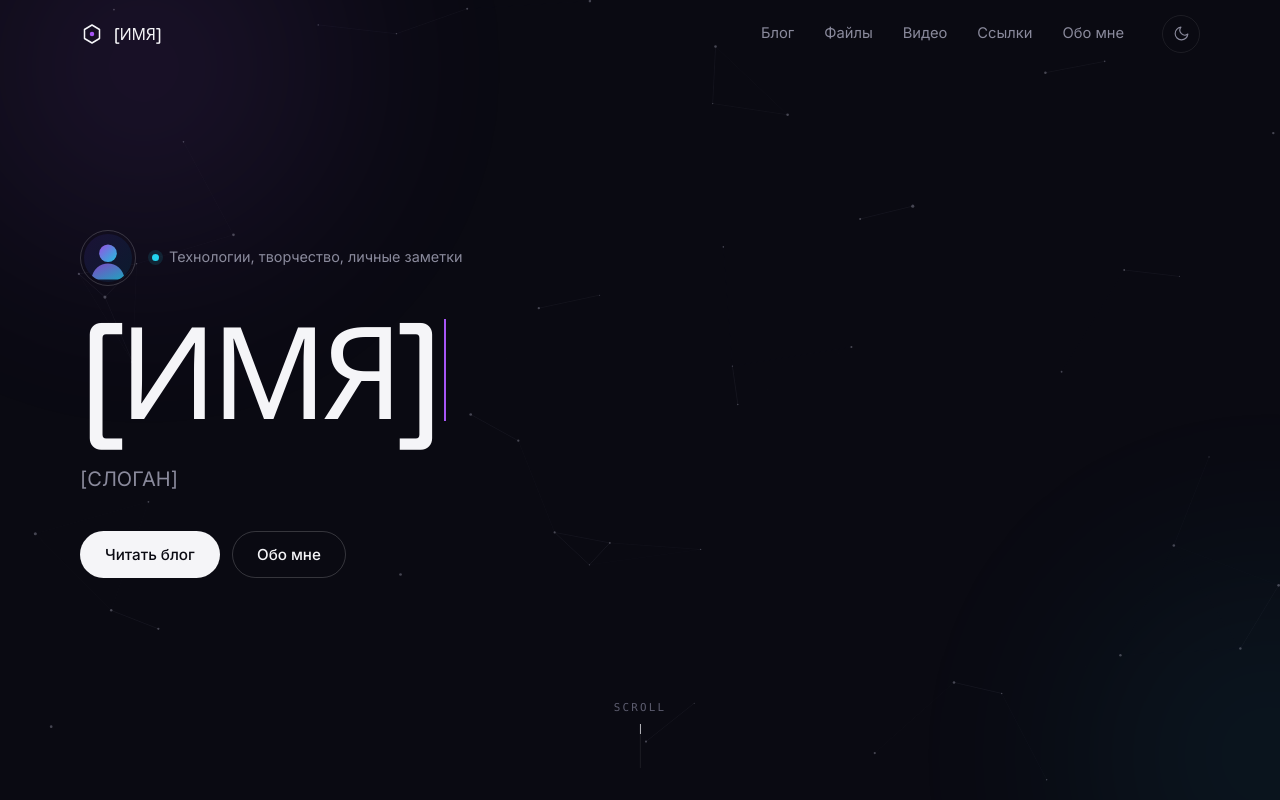
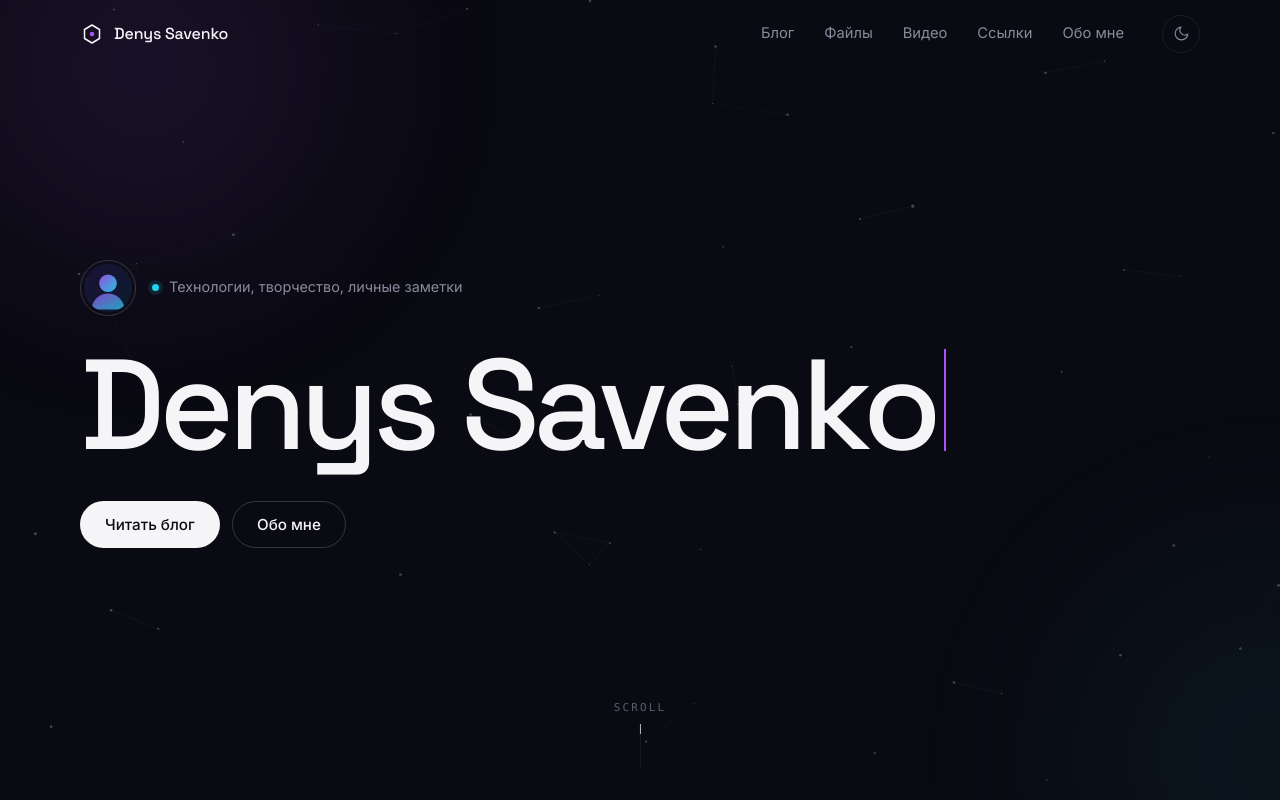
Before and after one commit to fiften1/blog-com, a plain HTML site: page index.html in a window 1280 px wide. Shown: the top 800 px of the page. Drawn offline with Linux system fonts and the light colour scheme.

Commit message:
Имя Denys Savenko вместо заглушки, убран слоган
Co-Authored-By: Claude Opus 5.5 <noreply@anthropic.com>

```diff
--- a/index.html
+++ b/index.html
@@ -4,21 +4,22 @@
   <meta charset="utf-8">
   <meta name="viewport" content="width=device-width, initial-scale=1">
 
-  <!-- ===== SEO: замените [ИМЯ] и [СЛОГАН] на свои ===== -->
-  <title>[ИМЯ] — личный блог</title>
-  <meta name="description" content="[СЛОГАН]. Личный блог о технологиях, творчестве и жизни: посты, файлы, видео и полезные ссылки.">
-  <meta name="author" content="[ИМЯ]">
+  <!-- ===== SEO ===== -->
+  <title>Denys Savenko — личный блог</title>
+  <meta name="description" content="Личный блог Denys Savenko о технологиях, творчестве и жизни: посты, файлы, видео и полезные ссылки.">
+  <meta name="author" content="Denys Savenko">
   <meta name="theme-color" content="#0a0a12">
 
   <!-- ===== Open Graph / превью в соцсетях ===== -->
   <meta property="og:type" content="website">
-  <meta property="og:title" content="[ИМЯ] — личный блог">
-  <meta property="og:description" content="[СЛОГАН]. Технологии, творчество и личные заметки.">
+  <meta property="og:url" content="https://blog-com-ten.vercel.app/">
+  <meta property="og:title" content="Denys Savenko — личный блог">
+  <meta property="og:description" content="Технологии, творчество и личные заметки.">
   <meta property="og:image" content="https://images.unsplash.com/photo-1514565131-fce0801e5785?auto=format&fit=crop&w=1200&h=630&q=80">
   <meta property="og:locale" content="ru_RU">
   <meta name="twitter:card" content="summary_large_image">
-  <meta name="twitter:title" content="[ИМЯ] — личный блог">
-  <meta name="twitter:description" content="[СЛОГАН]. Технологии, творчество и личные заметки.">
+  <meta name="twitter:title" content="Denys Savenko — личный блог">
+  <meta name="twitter:description" content="Технологии, творчество и личные заметки.">
 
   <link rel="icon" href="images/favicon.svg" type="image/svg+xml">
 
@@ -68,7 +69,7 @@
           <path d="M32 8 52 20v24L32 56 12 44V20z" fill="none" stroke="currentColor" stroke-width="4" stroke-linejoin="round"/>
           <circle cx="32" cy="32" r="6" fill="#a855f7"/>
         </svg>
-        <span>[ИМЯ]</span>
+        <span>Denys Savenko</span>
       </a>
 
       <nav class="nav" id="nav" aria-label="Основное меню">
@@ -99,12 +100,11 @@
       <canvas class="hero__canvas" id="particles" aria-hidden="true"></canvas>
       <div class="container hero__inner">
         <div class="hero__top reveal">
-          <img class="hero__avatar" src="images/avatar.svg" alt="Аватар автора блога [ИМЯ]" width="56" height="56">
+          <img class="hero__avatar" src="images/avatar.svg" alt="Аватар автора блога Denys Savenko" width="56" height="56">
           <span class="hero__status"><span class="dot" aria-hidden="true"></span>Технологии, творчество, личные заметки</span>
         </div>
-        <!-- Текст из data-text «печатается» скриптом. Замените [ИМЯ] -->
-        <h1 class="hero__title reveal" id="typewriter" data-text="[ИМЯ]">[ИМЯ]</h1>
-        <p class="hero__slogan reveal">[СЛОГАН]</p>
+        <!-- Текст из data-text «печатается» скриптом -->
+        <h1 class="hero__title reveal" id="typewriter" data-text="Denys Savenko">Denys Savenko</h1>
         <div class="hero__cta reveal">
           <a href="#blog" class="btn btn--primary magnetic"><span>Читать блог</span></a>
           <a href="#about" class="btn btn--ghost magnetic"><span>Обо мне</span></a>
@@ -182,7 +182,7 @@
           <div class="about__text">
             <span class="section__kicker">05 / знакомство</span>
             <h2 class="section__title" id="about-title">Обо мне</h2>
-            <p>Привет! Меня зовут [ИМЯ]. Я пишу код, фотографирую ночные города и собираю маленькие творческие проекты. Здесь — мои заметки о технологиях, процессе и жизни.</p>
+            <p>Привет! Меня зовут Denys Savenko. Я пишу код, фотографирую ночные города и собираю маленькие творческие проекты. Здесь — мои заметки о технологиях, процессе и жизни.</p>
             <p>Если хочется обсудить идею, предложить коллаборацию или просто сказать привет — пишите в соцсетях.</p>
           </div>
           <ul class="socials" aria-label="Соцсети">
@@ -201,7 +201,7 @@
 
   <footer class="footer">
     <div class="container">
-      <p>© <span id="year"></span> [ИМЯ]</p>
+      <p>© <span id="year"></span> Denys Savenko</p>
       <p>HTML · CSS · JS</p>
     </div>
   </footer>
```
Also changed, not shown: README.md.
